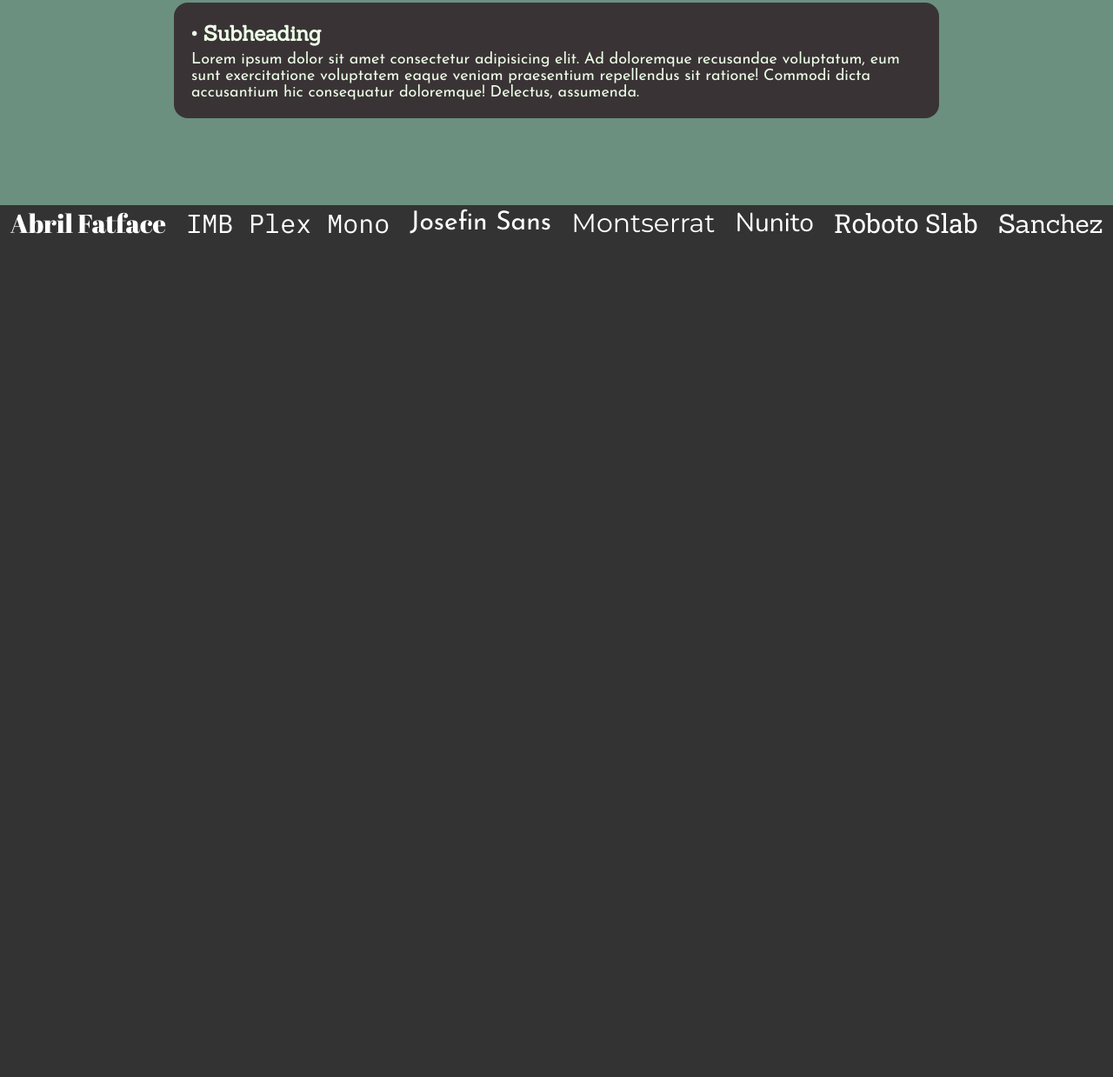
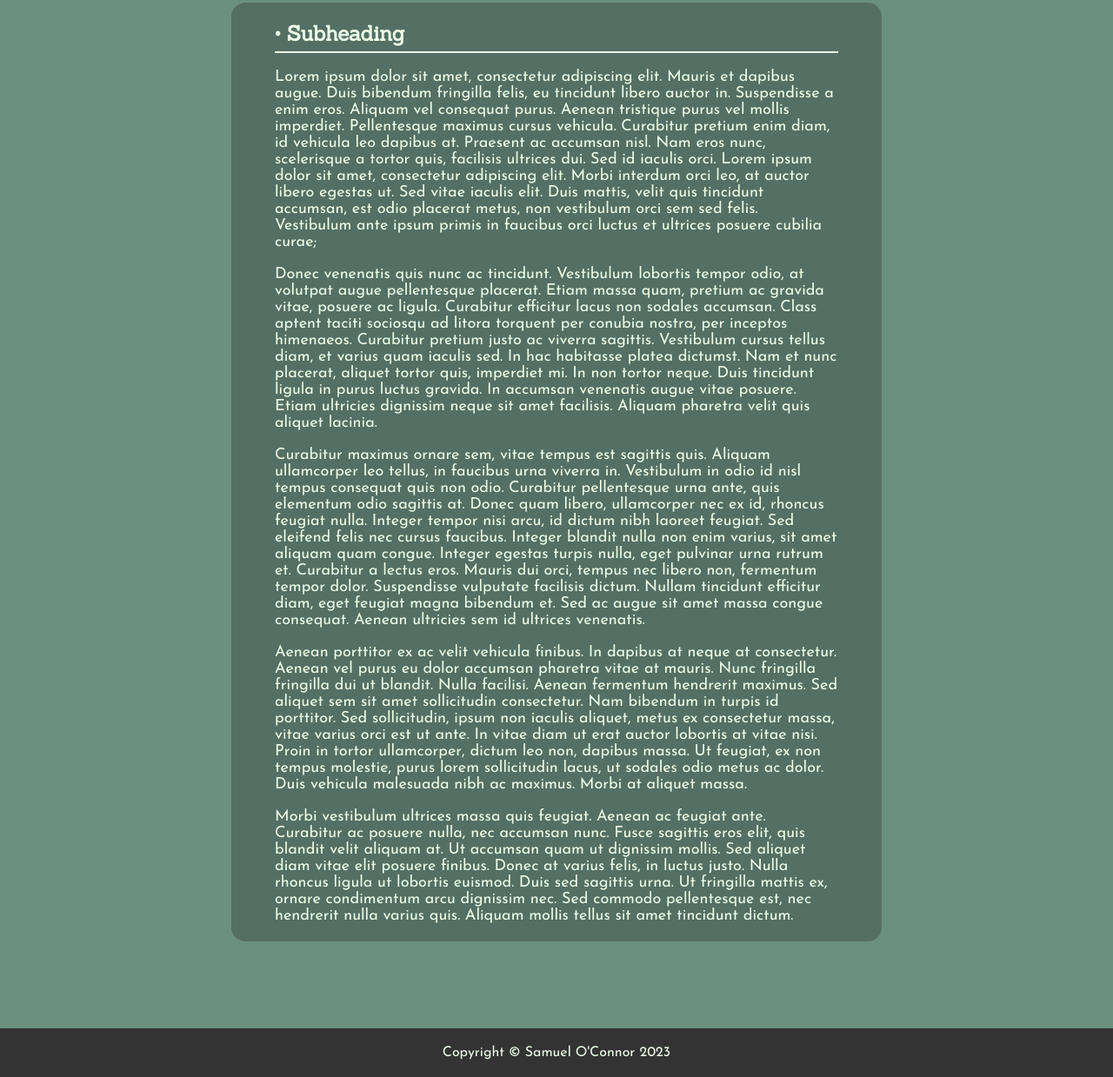
Before and after one commit to Sarm-88/Sarm-88.github.io, a plain HTML site: page index.html in a window 1280 px wide. Shown: the part 500-1739 px from the top of the page at 87% size. Before the commit the page ends 800 px from the top, so only its background shows below. Drawn offline with nearby package versions, Linux system fonts and the light colour scheme.

Commit message:
Footer, Highlight, Text

```diff
--- a/index.html
+++ b/index.html
@@ -30,20 +30,65 @@
     <div class="main">
         <div class="article">
             <h2 class="subheading">• Subheading</h2>
-            <p class="text">Lorem ipsum dolor sit amet consectetur adipisicing elit. Ad doloremque recusandae
-                voluptatum, eum sunt exercitatione voluptatem eaque veniam praesentium repellendus sit ratione! Commodi
-                dicta accusantium hic consequatur doloremque! Delectus, assumenda.</p>
+            <hr>
+            <br>
+            <p class="text">
+                Lorem ipsum dolor sit amet, consectetur adipiscing elit. Mauris et dapibus augue. Duis bibendum
+                fringilla felis, eu tincidunt libero auctor in. Suspendisse a enim eros. Aliquam vel consequat purus.
+                Aenean tristique purus vel mollis imperdiet. Pellentesque maximus cursus vehicula. Curabitur pretium
+                enim diam, id vehicula leo dapibus at. Praesent ac accumsan nisl. Nam eros nunc, scelerisque a tortor
+                quis, facilisis ultrices dui. Sed id iaculis orci. Lorem ipsum dolor sit amet, consectetur adipiscing
+                elit. Morbi interdum orci leo, at auctor libero egestas ut. Sed vitae iaculis elit. Duis mattis, velit
+                quis tincidunt accumsan, est odio placerat metus, non vestibulum orci sem sed felis. Vestibulum ante
+                ipsum primis in faucibus orci luctus et ultrices posuere cubilia curae;
+            </p>
+            <br>
+            <p class="text">
+                Donec venenatis quis nunc ac tincidunt. Vestibulum lobortis tempor odio, at volutpat augue pellentesque
+                placerat. Etiam massa quam, pretium ac gravida vitae, posuere ac ligula. Curabitur efficitur lacus non
+                sodales accumsan. Class aptent taciti sociosqu ad litora torquent per conubia nostra, per inceptos
+                himenaeos. Curabitur pretium justo ac viverra sagittis. Vestibulum cursus tellus diam, et varius quam
+                iaculis sed. In hac habitasse platea dictumst. Nam et nunc placerat, aliquet tortor quis, imperdiet mi.
+                In non tortor neque. Duis tincidunt ligula in purus luctus gravida. In accumsan venenatis augue vitae
+                posuere. Etiam ultricies dignissim neque sit amet facilisis. Aliquam pharetra velit quis aliquet
+                lacinia.
+            </p>
+            <br>
+            <p class="text">
+                Curabitur maximus ornare sem, vitae tempus est sagittis quis. Aliquam ullamcorper leo tellus, in
+                faucibus urna viverra in. Vestibulum in odio id nisl tempus consequat quis non odio. Curabitur
+                pellentesque urna ante, quis elementum odio sagittis at. Donec quam libero, ullamcorper nec ex id,
+                rhoncus feugiat nulla. Integer tempor nisi arcu, id dictum nibh laoreet feugiat. Sed eleifend felis nec
+                cursus faucibus. Integer blandit nulla non enim varius, sit amet aliquam quam congue. Integer egestas
+                turpis nulla, eget pulvinar urna rutrum et. Curabitur a lectus eros. Mauris dui orci, tempus nec libero
+                non, fermentum tempor dolor. Suspendisse vulputate facilisis dictum. Nullam tincidunt efficitur diam,
+                eget feugiat magna bibendum et. Sed ac augue sit amet massa congue consequat. Aenean ultricies sem id
+                ultrices venenatis.
+            </p>
+            <br>
+            <p class="text">
+                Aenean porttitor ex ac velit vehicula finibus. In dapibus at neque at consectetur. Aenean vel purus eu
+                dolor accumsan pharetra vitae at mauris. Nunc fringilla fringilla dui ut blandit. Nulla facilisi. Aenean
+                fermentum hendrerit maximus. Sed aliquet sem sit amet sollicitudin consectetur. Nam bibendum in turpis
+                id porttitor. Sed sollicitudin, ipsum non iaculis aliquet, metus ex consectetur massa, vitae varius orci
+                est ut ante. In vitae diam ut erat auctor lobortis at vitae nisi. Proin in tortor ullamcorper, dictum
+                leo non, dapibus massa. Ut feugiat, ex non tempus molestie, purus lorem sollicitudin lacus, ut sodales
+                odio metus ac dolor. Duis vehicula malesuada nibh ac maximus. Morbi at aliquet massa.
+            </p>
+            <br>
+            <p class="text">
+                Morbi vestibulum ultrices massa quis feugiat. Aenean ac feugiat ante. Curabitur ac posuere nulla, nec
+                accumsan nunc. Fusce sagittis eros elit, quis blandit velit aliquam at. Ut accumsan quam ut dignissim
+                mollis. Sed aliquet diam vitae elit posuere finibus. Donec at varius felis, in luctus justo. Nulla
+                rhoncus ligula ut lobortis euismod. Duis sed sagittis urna. Ut fringilla mattis ex, ornare condimentum
+                arcu dignissim nec. Sed commodo pellentesque est, nec hendrerit nulla varius quis. Aliquam mollis tellus
+                sit amet tincidunt dictum.
+            </p>
         </div>
     </div>
 
-    <div class="fonts">
-        <p class="abril">Abril Fatface</p>
-        <p class="ibm">IMB Plex Mono</p>
-        <p class="josefin">Josefin Sans</p>
-        <p class="montserrat">Montserrat</p>
-        <p class="nunito">Nunito</p>
-        <p class="roboto">Roboto Slab</p>
-        <p class="sanchez">Sanchez</p>
+    <div class="footer">
+        Copyright © Samuel O'Connor 2023
     </div>
 
     <!-- <script src="randColor.js"></script> -->
--- a/style.css
+++ b/style.css
@@ -7,7 +7,7 @@
 :root {
 	--dark: #3a3335;
 	--primary: #6b9080;
-	--primary-darker: #546F63;
+	--primary-darker: #546f63;
 	--secondary: #e78f8e;
 	--light: #ecfee8;
 }
@@ -19,6 +19,11 @@
 
 body {
 	background-color: hsl(0, 0%, 20%);
+}
+
+body *::selection {
+	background: var(--secondary);
+	color: var(--dark);
 }
 
 body::-webkit-scrollbar {
@@ -59,6 +64,11 @@ body::-webkit-scrollbar {
 	border: none;
 	border-radius: 10px;
 	font-family: "Josefin Sans";
+	transition: 0.2s;
+}
+
+.navlinks button:hover {
+	background-color: var(--primary-darker);
 }
 
 .search {
@@ -71,10 +81,17 @@ body::-webkit-scrollbar {
 	padding: 8px 15px;
 	padding-top: 10px;
 	width: 200px;
+	outline: none;
 }
 
 .search::placeholder {
 	color: var(--light);
+}
+
+.search:hover,
+search::selection {
+	background: var(--primary-darker);
+	transition: 0.2s;
 }
 
 .header {
@@ -88,6 +105,11 @@ body::-webkit-scrollbar {
 	color: white;
 }
 
+.header *::selection {
+	background: var(--primary);
+	color: var(--dark);
+}
+
 .title {
 	font-family: "Abril Fatface";
 	font-size: 12rem;
@@ -97,15 +119,21 @@ body::-webkit-scrollbar {
 
 .main {
 	padding: 100px;
-	padding-left: 200px;
-	padding-right: 200px;
+	/* padding-left: 200px;
+	padding-right: 200px; */
 	background: var(--primary);
 }
 
+.main hr {
+	border: 1px solid var(--light);
+}
+
 .article {
-	padding: 20px;
-	background: var(--dark);
+	padding: 20px 50px;
+	background: var(--primary-darker);
 	border-radius: 1rem;
+	width: 60%;
+	margin: auto;
 }
 
 .date {
@@ -128,46 +156,16 @@ body::-webkit-scrollbar {
 	font-size: 18px;
 }
 
-@media only screen and (max-width: 820px){
+.footer {
+	padding: 20px;
+	color: var(--light);
+	font-family: "Josefin Sans";
+	display: flex;
+	justify-content: center;
+}
+
+@media only screen and (max-width: 820px) {
 	.search {
 		width: 100px;
 	}
 }
-
-/* --- Fonts --- */
-
-.fonts {
-	color: white;
-	font-size: 30px;
-	display: flex;
-	justify-content: space-around;
-	align-items: center;
-}
-
-.abril {
-	font-family: "Abril Fatface";
-}
-
-.ibm {
-	font-family: "IBM Plex Mono";
-}
-
-.josefin {
-	font-family: "Josefin Sans";
-}
-
-.montserrat {
-	font-family: "Montserrat";
-}
-
-.nunito {
-	font-family: "Nunito";
-}
-
-.roboto {
-	font-family: "Roboto Slab";
-}
-
-.sanchez {
-	font-family: "Sanchez";
-}
```
Also changed, not shown: images/Fonts.png (added), 1 other file.
